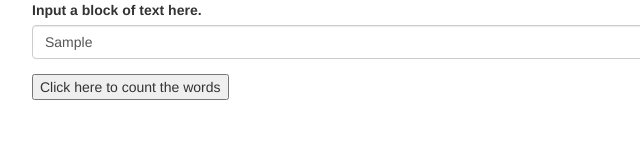
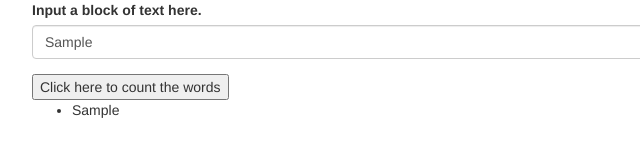
Before and after one commit to kmh620/word, a plain HTML site: page index.html in a window 1280 px wide. Both pictures are taken after typing "Sample" into the empty fields and a click on the button "Click here to count the words". Shown: the full height of the page, 38-678 px from the left. Drawn offline with Linux system fonts and the light colour scheme.

Commit message:
Add html insertion list

```diff
--- a/index.html
+++ b/index.html
@@ -20,6 +20,15 @@
           </form>
         </div>
       </div>
+      <div class="row">
+        <div class="col-lg-8">
+          <ul id="ordered-words">
+
+          </ul>
+
+        </div>
+
+      </div>
 
 
     </div>
--- a/js/scripts.js
+++ b/js/scripts.js
@@ -74,6 +74,10 @@ $(function() {
           console.log(countArray);
           console.log(sortedArray)
 
+          sortedArray.forEach(function(each) {
+
+              $("#ordered-words").append("<li>" + each[0] + "</li>")
+            });
           });
 
 
```
Lines whose indentation alone changed are shown as unchanged.
